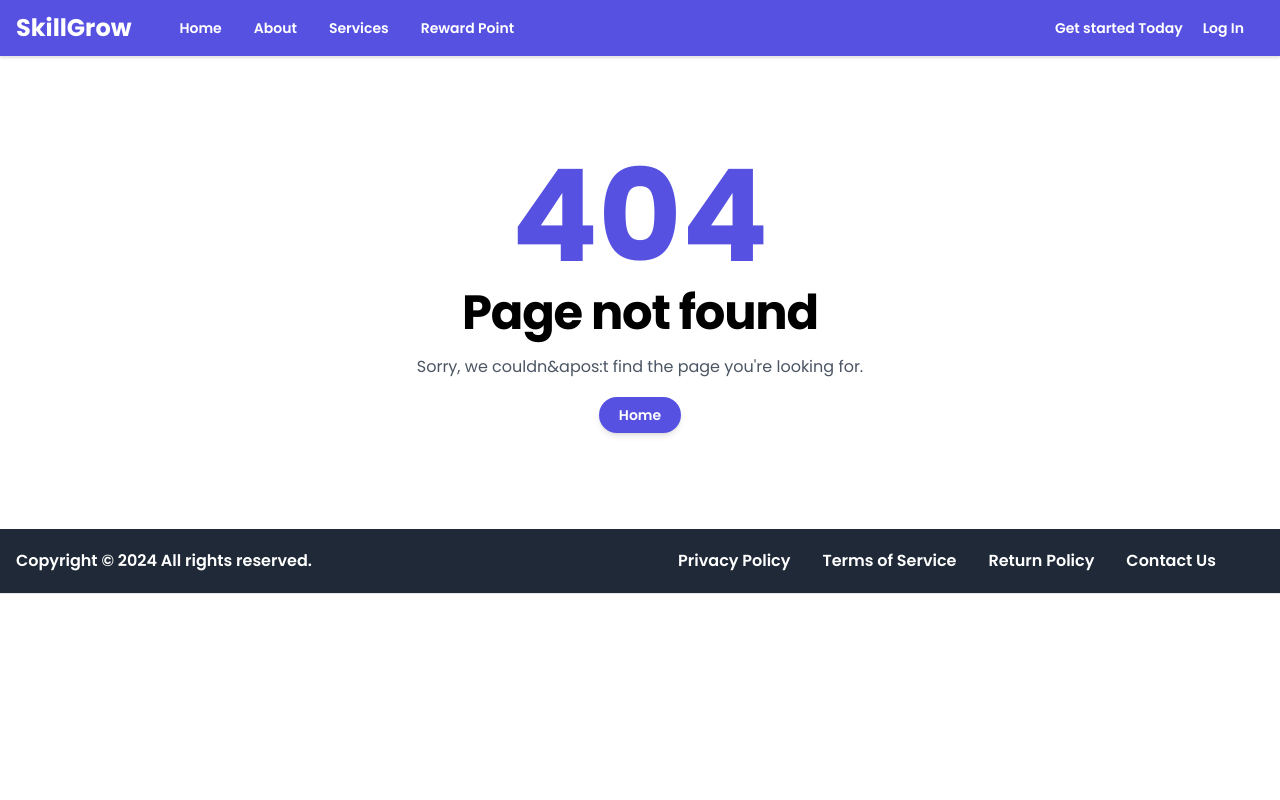
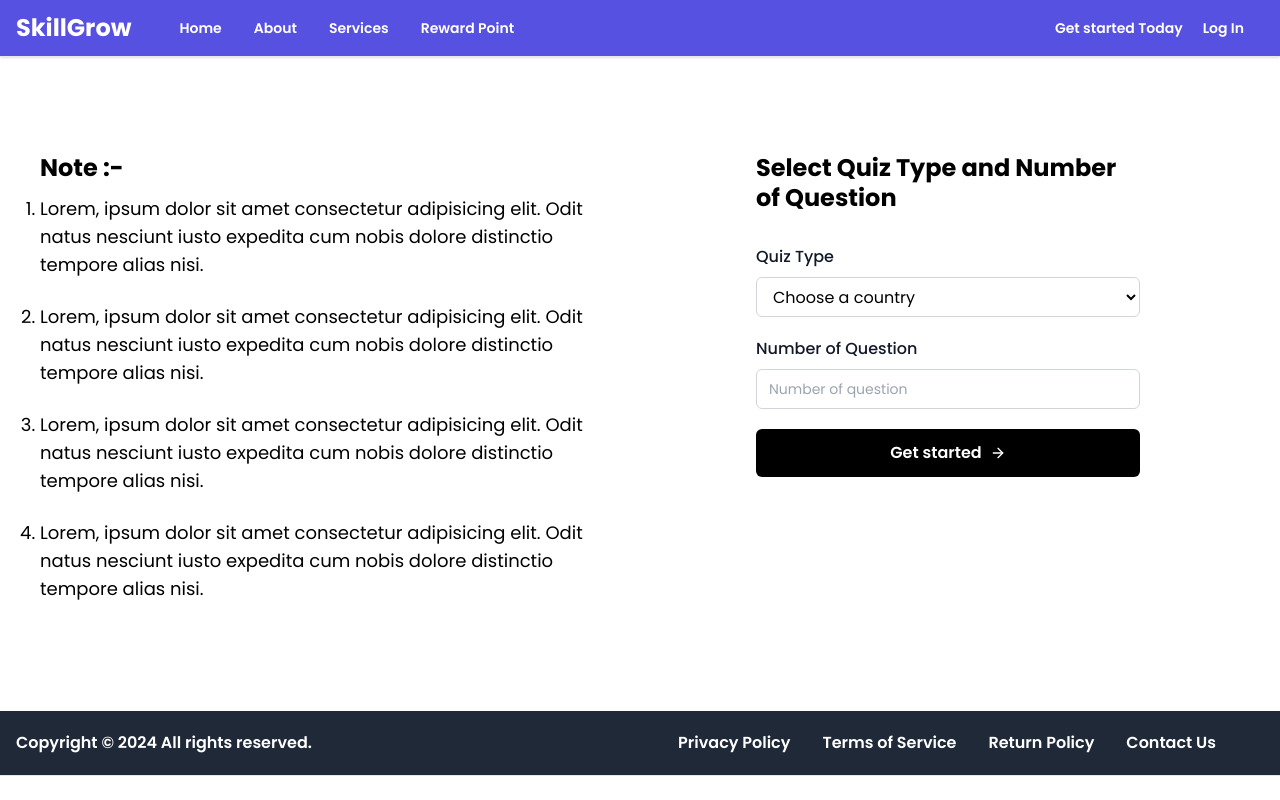
Before and after one commit to SurajKushwaha23/skillgrow, a React (Vite) app: page /selectquiz in a window 1280 px wide. Built offline with nearby package versions, Linux system fonts and the light colour scheme.

Commit message:
add prequiz page

```diff
--- a/src/assets/components/index/Index.jsx
+++ b/src/assets/components/index/Index.jsx
@@ -1,5 +1,6 @@
 import React from "react";
 import { MoveRight } from "lucide-react";
+import { NavLink } from "react-router-dom";
 
 const categories = [
   {
@@ -85,13 +86,13 @@ function Index() {
                 Get started Today
                 <MoveRight className="ml-2" />
               </button>
-              <button
-                type="button"
+              <NavLink
+                to="selectquiz"
                 className="inline-flex bg-blue-primary mx-2 py-2  px-5 bg-violet-500 text-white font-semibold rounded-full shadow-md hover:bg-blue-primary focus:outline-none focus:ring focus:ring-violet-400 focus:ring-opacity-75"
               >
                 Quiz Started
                 <MoveRight className="ml-2" />
-              </button>
+              </NavLink>
             </div>
           </div>
         </div>
@@ -111,7 +112,7 @@ function Index() {
         <div className=" container px-4 py-10">
           <ul className="grid grid-cols-1 md:grid-cols-2 lg:grid-cols-4 gap-4">
             {categories.map((item) => (
-              <li className="shadow rounded-md flex col-span-1 mb-4">
+              <li className="shadow rounded-md flex col-span-1 mb-4 hover:drop-shadow-md">
                 <div
                   style={{ backgroundColor: item.bgColor }}
                   className="text-2xl font-bold text-white max-w-7xl justify-center items-center w-16 shrink-0 flex rounded-l uppercase"
--- a/src/assets/components/pagenotfound/PageNotFound.jsx
+++ b/src/assets/components/pagenotfound/PageNotFound.jsx
@@ -7,12 +7,15 @@ function PageNotFound() {
     <>
       <div className="py-24">
         <div className="text-center">
-          <p className="font-bold text-9xl text-blue-primary">404</p>
+          <p className="font-bold text-9xl text-blue-primary drop-shadow-sm">
+            404
+          </p>
           <h1 className="mt-2 text-3xl font-bold tracking-tight text-black sm:text-5xl">
-            Page not found
+            Oops! Page Not Found
           </h1>
-          <p className="mt-4 text-base leading-7 text-gray-600">
-            Sorry, we couldn&apos:t find the page you&apos;re looking for.
+
+          <p className="mt-4 text-base leading-7 font-semibold text-gray-600">
+            Sorry, we could not find the page you are looking for.
           </p>
           <div className="mt-4 flex items-center justify-center gap-x-3">
             <NavLink
--- /dev/null
+++ b/src/assets/components/prequiz/prequiz.jsx
@@ -0,0 +1,97 @@
+import React from "react";
+import { ArrowRight } from "lucide-react";
+
+function PreQuiz() {
+  return (
+    <>
+      <div className="grid lg:grid-cols-2 gap-4 px-4 py-10 sm:px-6 sm:py-16 lg:px-8 lg:py-24 grid-cols-1">
+        <div className="px-2">
+          <h2 className="text-2xl font-bold leading-tight text-black">
+            Note :-
+          </h2>
+          <ol class="list-decimal">
+            <li className="py-3 text-lg">
+              Lorem, ipsum dolor sit amet consectetur adipisicing elit. Odit
+              natus nesciunt iusto expedita cum nobis dolore distinctio tempore
+              alias nisi.
+            </li>
+            <li className="py-3 text-lg">
+              Lorem, ipsum dolor sit amet consectetur adipisicing elit. Odit
+              natus nesciunt iusto expedita cum nobis dolore distinctio tempore
+              alias nisi.
+            </li>
+            <li className="py-3 text-lg">
+              Lorem, ipsum dolor sit amet consectetur adipisicing elit. Odit
+              natus nesciunt iusto expedita cum nobis dolore distinctio tempore
+              alias nisi.
+            </li>
+            <li className="py-3 text-lg">
+              Lorem, ipsum dolor sit amet consectetur adipisicing elit. Odit
+              natus nesciunt iusto expedita cum nobis dolore distinctio tempore
+              alias nisi.
+            </li>
+          </ol>
+        </div>
+        <div className="xl:mx-auto xl:max-w-sm 2xl:max-w-md">
+          <h2 className="text-2xl font-bold leading-tight text-black">
+            Select Quiz Type and Number of Question
+          </h2>
+
+          <form action="#" method="POST" className="mt-8">
+            <div className="space-y-5">
+              <div>
+                <label
+                  htmlFor=""
+                  className="text-base font-medium text-gray-900"
+                >
+                  {" "}
+                  Quiz Type{" "}
+                </label>
+                <div className="mt-2">
+                  <select
+                    className="flex h-10 w-full rounded-md border border-gray-300 bg-transparent px-3 py-2 text-md placeholder:text-gray-400 focus:outline-none focus:ring-1 focus:ring-gray-400 focus:ring-offset-1 disabled:cursor-not-allowed disabled:opacity-50"
+                    type="text"
+                  >
+                    <option selected>Choose a country</option>
+                    <option value="US">United States</option>
+                    <option value="CA">Canada</option>
+                    <option value="FR">France</option>
+                    <option value="DE">Germany</option>
+                  </select>
+                </div>
+              </div>
+              <div>
+                <div className="flex items-center justify-between">
+                  <label
+                    htmlFor=""
+                    className="text-base font-medium text-gray-900"
+                  >
+                    {" "}
+                    Number of Question{" "}
+                  </label>
+                </div>
+                <div className="mt-2">
+                  <input
+                    className="flex h-10 w-full rounded-md border border-gray-300 bg-transparent px-3 py-2 text-sm placeholder:text-gray-400 focus:outline-none focus:ring-1 focus:ring-gray-400 focus:ring-offset-1 disabled:cursor-not-allowed disabled:opacity-50"
+                    type="text"
+                    placeholder="Number of question"
+                  ></input>
+                </div>
+              </div>
+              <div>
+                <button
+                  type="button"
+                  className="inline-flex w-full items-center justify-center rounded-md bg-black px-3.5 py-2.5 font-semibold leading-7 text-white hover:bg-black/80"
+                >
+                  Get started <ArrowRight className="ml-2" size={16} />
+                </button>
+              </div>
+            </div>
+          </form>
+        </div>
+      </div>
+    </>
+  );
+}
+
+export default PreQuiz;
--- a/src/assets/components/congratulation/Congratulation.jsx
+++ b/src/assets/components/result/result.jsx
@@ -12,7 +12,7 @@ const people = [
   },
 ];
 
-function Congratulation() {
+function Result() {
   const [qualify, setQualify] = useState(false);
 
   return (
@@ -134,4 +134,4 @@ function Congratulation() {
   );
 }
 
-export default Congratulation;
+export default Result;
--- a/src/main.jsx
+++ b/src/main.jsx
@@ -12,6 +12,7 @@ import Login from "./assets/components/login/login.jsx";
 import Register from "./assets/components/registration/Registration.jsx";
 import Index from "./assets/components/index/Index.jsx";
 import PageNotFound from "./assets/components/pagenotfound/PageNotFound.jsx";
+import PreQuiz from "./assets/components/prequiz/prequiz.jsx";
 
 const router = createBrowserRouter(
   createRoutesFromElements(
@@ -20,6 +21,7 @@ const router = createBrowserRouter(
       <Route path="register" element={<Register />} />
       <Route path="/" element={<App />}>
         <Route path="" element={<Index />} />
+        <Route path="selectquiz" element={<PreQuiz />} />
         <Route path="*" element={<PageNotFound />} />
       </Route>
     </>
```
